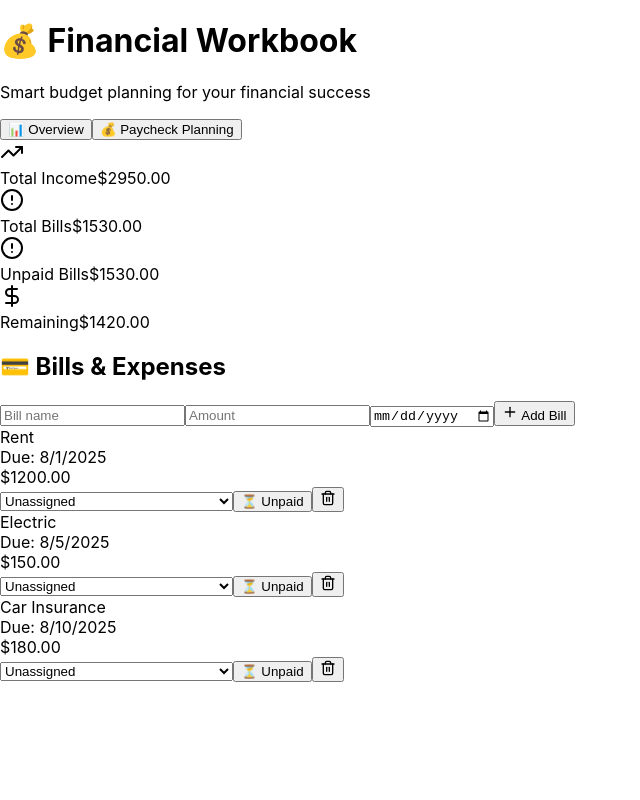
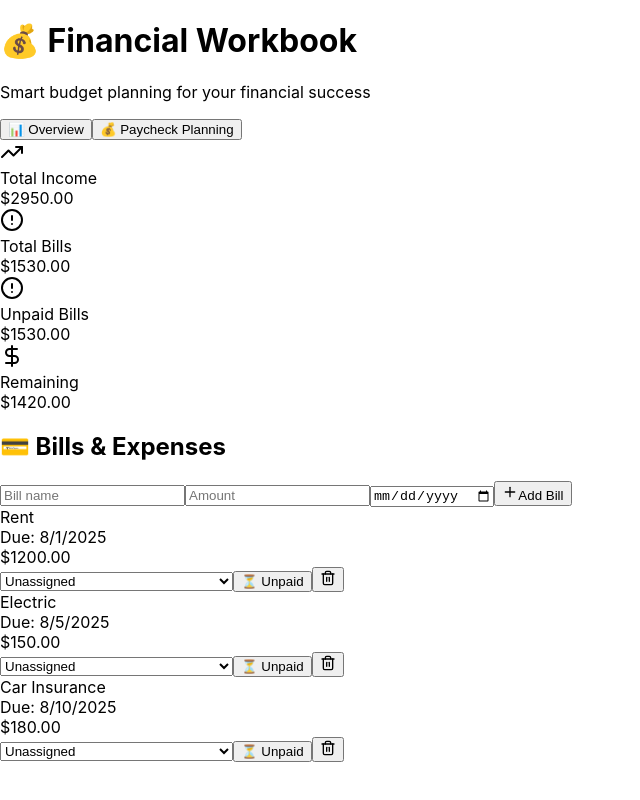
Before and after one commit to knightofren2588/financial-workbook, a React (Create React App) app: page / in a window 1280 px wide. Shown: the whole page, without its empty margins (0-640 px from the left). Built offline with nearby package versions, Linux system fonts and the light colour scheme.

Commit message:
Beautiful glass morphism financial app - no PostCss complexity

```diff
--- a/package.json
+++ b/package.json
@@ -36,5 +36,11 @@
       "last 1 firefox version",
       "last 1 safari version"
     ]
+  },
+  "devDependencies": {
+    "@tailwindcss/postcss7-compat": "^2.2.17",
+    "autoprefixer": "^9.8.8",
+    "postcss": "^7.0.39",
+    "tailwindcss": "^4.1.11"
   }
 }
--- a/src/App.css
+++ b/src/App.css
@@ -1,4 +1,4 @@
-/* Beautiful Financial Workbook CSS */
+/* Beautiful Financial App CSS - No PostCSS Required */
 
 * {
   margin: 0;
@@ -7,9 +7,10 @@
 }
 
 body {
-  font-family: 'Inter', 'Segoe UI', Tahoma, Geneva, Verdana, sans-serif;
+  font-family: 'Inter', 'Segoe UI', system-ui, -apple-system, sans-serif;
   background: linear-gradient(135deg, #667eea 0%, #764ba2 100%);
   min-height: 100vh;
+  color: #1f2937;
 }
 
 .app-container {
@@ -19,99 +20,108 @@ body {
   min-height: 100vh;
 }
 
-/* Header Styling */
-.header-card {
-  background: rgba(255, 255, 255, 0.95);
-  backdrop-filter: blur(20px);
-  border-radius: 20px;
-  padding: 30px;
-  margin-bottom: 30px;
-  box-shadow: 0 20px 40px rgba(0, 0, 0, 0.1);
+/* Glass Card Effect */
+.glass-card {
+  background: rgba(255, 255, 255, 0.9);
+  backdrop-filter: blur(10px);
   border: 1px solid rgba(255, 255, 255, 0.2);
+  border-radius: 16px;
+  box-shadow: 0 8px 32px rgba(0, 0, 0, 0.1);
 }
 
-.header-content {
+/* Header */
+.header {
+  padding: 32px;
   text-align: center;
-  margin-bottom: 25px;
+  margin-bottom: 32px;
 }
 
 .app-title {
-  font-size: 2.5rem;
+  font-size: 3rem;
   font-weight: 800;
-  background: linear-gradient(135deg, #667eea, #764ba2);
+  background: linear-gradient(135deg, #3b82f6, #8b5cf6);
   -webkit-background-clip: text;
   -webkit-text-fill-color: transparent;
   background-clip: text;
-  margin-bottom: 10px;
+  margin-bottom: 16px;
 }
 
 .app-subtitle {
-  font-size: 1.1rem;
+  font-size: 1.125rem;
   color: #6b7280;
-  font-weight: 500;
+  margin-bottom: 32px;
 }
 
 /* View Toggle */
 .view-toggle {
   display: flex;
-  gap: 10px;
+  gap: 16px;
   justify-content: center;
+  flex-wrap: wrap;
 }
 
 .toggle-btn {
-  padding: 12px 24px;
+  padding: 16px 32px;
   border: none;
   border-radius: 12px;
   font-weight: 600;
-  font-size: 1rem;
+  font-size: 1.125rem;
   cursor: pointer;
   transition: all 0.3s ease;
-  background: #f8fafc;
-  color: #64748b;
-  box-shadow: 0 4px 6px rgba(0, 0, 0, 0.05);
+  background: rgba(255, 255, 255, 0.8);
+  color: #374151;
+  box-shadow: 0 4px 6px rgba(0, 0, 0, 0.1);
 }
 
 .toggle-btn:hover {
   transform: translateY(-2px);
-  box-shadow: 0 8px 15px rgba(0, 0, 0, 0.1);
+  box-shadow: 0 8px 15px rgba(0, 0, 0, 0.15);
+  background: rgba(255, 255, 255, 0.9);
 }
 
 .toggle-btn.active.overview {
   background: linear-gradient(135deg, #3b82f6, #1d4ed8);
   color: white;
+  transform: translateY(-2px);
   box-shadow: 0 8px 20px rgba(59, 130, 246, 0.3);
 }
 
 .toggle-btn.active.paychecks {
   background: linear-gradient(135deg, #10b981, #059669);
   color: white;
+  transform: translateY(-2px);
   box-shadow: 0 8px 20px rgba(16, 185, 129, 0.3);
 }
 
+/* Content Sections */
 .content-section {
   display: flex;
   flex-direction: column;
-  gap: 30px;
+  gap: 32px;
+  animation: fadeIn 0.6s ease-out;
+}
+
+@keyframes fadeIn {
+  from {
+    opacity: 0;
+    transform: translateY(20px);
+  }
+  to {
+    opacity: 1;
+    transform: translateY(0);
+  }
 }
 
 /* Stats Grid */
 .stats-grid {
   display: grid;
-  grid-template-columns: repeat(auto-fit, minmax(250px, 1fr));
-  gap: 20px;
-  margin-bottom: 30px;
+  grid-template-columns: repeat(auto-fit, minmax(280px, 1fr));
+  gap: 24px;
+  margin-bottom: 32px;
 }
 
 .stat-card {
-  background: rgba(255, 255, 255, 0.95);
-  backdrop-filter: blur(20px);
-  border-radius: 16px;
-  padding: 25px;
-  display: flex;
-  align-items: center;
-  gap: 15px;
-  box-shadow: 0 10px 30px rgba(0, 0, 0, 0.1);
-  border: 1px solid rgba(255, 255, 255, 0.2);
+  padding: 24px;
   transition: all 0.3s ease;
   position: relative;
   overflow: hidden;
@@ -144,18 +154,25 @@ body {
 }
 
 .stat-card:hover {
-  transform: translateY(-5px);
+  transform: translateY(-4px);
   box-shadow: 0 20px 40px rgba(0, 0, 0, 0.15);
 }
 
+.stat-content {
+  display: flex;
+  align-items: center;
+  gap: 16px;
+}
+
 .stat-icon {
-  width: 50px;
-  height: 50px;
+  width: 60px;
+  height: 60px;
   border-radius: 12px;
   display: flex;
   align-items: center;
   justify-content: center;
   color: white;
+  flex-shrink: 0;
 }
 
 .stat-card.income .stat-icon {
@@ -174,64 +191,53 @@ body {
   background: linear-gradient(135deg, #3b82f6, #60a5fa);
 }
 
-.stat-content {
-  display: flex;
-  flex-direction: column;
+.stat-info {
+  flex: 1;
 }
 
 .stat-label {
-  font-size: 0.9rem;
+  font-size: 0.875rem;
   color: #6b7280;
   font-weight: 500;
-  margin-bottom: 5px;
+  margin-bottom: 4px;
 }
 
 .stat-value {
-  font-size: 1.8rem;
+  font-size: 1.875rem;
   font-weight: 700;
   color: #1f2937;
 }
 
 /* Section Cards */
 .section-card {
-  background: rgba(255, 255, 255, 0.95);
-  backdrop-filter: blur(20px);
-  border-radius: 16px;
-  padding: 30px;
-  box-shadow: 0 10px 30px rgba(0, 0, 0, 0.1);
-  border: 1px solid rgba(255, 255, 255, 0.2);
-}
-
-.section-card.warning {
-  background: rgba(254, 243, 199, 0.95);
-  border: 1px solid rgba(245, 158, 11, 0.2);
+  padding: 32px;
 }
 
 .section-title {
   font-size: 1.5rem;
   font-weight: 700;
   color: #1f2937;
-  margin-bottom: 25px;
+  margin-bottom: 24px;
   display: flex;
   align-items: center;
-  gap: 10px;
+  gap: 8px;
 }
 
-/* Add Form */
+/* Forms */
 .add-form {
   display: grid;
   grid-template-columns: repeat(auto-fit, minmax(200px, 1fr));
-  gap: 15px;
-  padding: 25px;
+  gap: 16px;
+  padding: 24px;
   background: rgba(248, 250, 252, 0.8);
   border-radius: 12px;
-  margin-bottom: 25px;
+  margin-bottom: 24px;
   border: 1px solid rgba(226, 232, 240, 0.5);
 }
 
 .form-input {
   padding: 12px 16px;
-  border: 2px solid #e2e8f0;
+  border: 2px solid #e5e7eb;
   border-radius: 8px;
   font-size: 1rem;
   font-weight: 500;
@@ -245,8 +251,9 @@ body {
   box-shadow: 0 0 0 3px rgba(59, 130, 246, 0.1);
 }
 
-.add-btn {
-  padding: 12px 20px;
+/* Buttons */
+.btn {
+  padding: 12px 24px;
   border: none;
   border-radius: 8px;
   font-weight: 600;
@@ -260,88 +267,107 @@ body {
   box-shadow: 0 4px 6px rgba(0, 0, 0, 0.1);
 }
 
-.add-btn.primary {
+.btn:hover {
+  transform: translateY(-2px);
+  box-shadow: 0 8px 15px rgba(0, 0, 0, 0.15);
+}
+
+.btn-primary {
   background: linear-gradient(135deg, #3b82f6, #1d4ed8);
   color: white;
 }
 
-.add-btn.success {
+.btn-success {
   background: linear-gradient(135deg, #10b981, #059669);
   color: white;
 }
 
-.add-btn:hover {
-  transform: translateY(-2px);
-  box-shadow: 0 8px 15px rgba(0, 0, 0, 0.15);
+.btn-danger {
+  background: rgba(239, 68, 68, 0.1);
+  color: #ef4444;
+}
+
+.btn-danger:hover {
+  background: #ef4444;
+  color: white;
 }
 
 /* Bills List */
 .bills-list {
   display: flex;
   flex-direction: column;
-  gap: 15px;
+  gap: 16px;
 }
 
 .bill-item {
-  display: flex;
-  align-items: center;
-  justify-content: space-between;
   padding: 20px;
   border-radius: 12px;
   transition: all 0.3s ease;
-  border: 2px solid transparent;
+  border-left: 4px solid transparent;
+  background: rgba(255, 255, 255, 0.9);
+  backdrop-filter: blur(10px);
+  box-shadow: 0 4px 6px rgba(0, 0, 0, 0.05);
+}
+
+.bill-item:hover {
+  transform: translateX(4px);
+  box-shadow: 0 8px 25px rgba(0, 0, 0, 0.1);
 }
 
 .bill-item.paid {
-  background: linear-gradient(135deg, #dcfce7, #bbf7d0);
-  border-color: #10b981;
+  background: rgba(236, 253, 245, 0.9);
+  border-left-color: #10b981;
 }
 
 .bill-item.unpaid {
-  background: linear-gradient(135deg, #fef3c7, #fde68a);
-  border-color: #f59e0b;
+  background: rgba(255, 251, 235, 0.9);
+  border-left-color: #f59e0b;
 }
 
-.bill-item:hover {
-  transform: translateX(5px);
-  box-shadow: 0 8px 20px rgba(0, 0, 0, 0.1);
+.bill-content {
+  display: flex;
+  align-items: center;
+  gap: 20px;
+  flex-wrap: wrap;
 }
 
 .bill-info {
   flex: 1;
+  min-width: 200px;
 }
 
 .bill-name {
-  font-size: 1.1rem;
+  font-size: 1.125rem;
   font-weight: 600;
   color: #1f2937;
-  margin-bottom: 5px;
+  margin-bottom: 4px;
 }
 
 .bill-due {
-  font-size: 0.9rem;
+  font-size: 0.875rem;
   color: #6b7280;
   font-weight: 500;
 }
 
 .bill-amount {
-  font-size: 1.3rem;
+  font-size: 1.25rem;
   font-weight: 700;
   color: #1f2937;
-  margin: 0 20px;
+  margin: 0 16px;
 }
 
 .bill-actions {
   display: flex;
   align-items: center;
-  gap: 10px;
+  gap: 12px;
+  flex-wrap: wrap;
 }
 
 .bill-select {
   padding: 8px 12px;
-  border: 2px solid #e2e8f0;
+  border: 2px solid #e5e7eb;
   border-radius: 6px;
-  font-size: 0.9rem;
+  font-size: 0.875rem;
   background: white;
   cursor: pointer;
   transition: all 0.3s ease;
@@ -357,7 +383,7 @@ body {
   border: none;
   border-radius: 20px;
   font-weight: 600;
-  font-size: 0.9rem;
+  font-size: 0.875rem;
   cursor: pointer;
   transition: all 0.3s ease;
 }
@@ -373,41 +399,19 @@ body {
 }
 
 .status-btn:hover {
-  transform: translateY(-2px);
+  transform: translateY(-1px);
   box-shadow: 0 4px 8px rgba(0, 0, 0, 0.15);
 }
 
-.delete-btn {
-  padding: 8px;
-  border: none;
-  background: rgba(239, 68, 68, 0.1);
-  color: #ef4444;
-  border-radius: 6px;
-  cursor: pointer;
-  transition: all 0.3s ease;
-}
-
-.delete-btn:hover {
-  background: #ef4444;
-  color: white;
-  transform: scale(1.1);
-}
-
-/* Paychecks Grid */
+/* Paycheck Cards */
 .paychecks-grid {
   display: grid;
-  grid-template-columns: repeat(auto-fit, minmax(350px, 1fr));
-  gap: 25px;
+  grid-template-columns: repeat(auto-fit, minmax(400px, 1fr));
+  gap: 24px;
 }
 
 .paycheck-card {
-  background: rgba(255, 255, 255, 0.95);
-  backdrop-filter: blur(20px);
-  border-radius: 16px;
-  padding: 25px;
-  box-shadow: 0 10px 30px rgba(0, 0, 0, 0.1);
-  border: 1px solid rgba(255, 255, 255, 0.2);
-  transition: all 0.3s ease;
+  padding: 24px;
   position: relative;
   overflow: hidden;
 }
@@ -424,7 +428,7 @@ body {
 }
 
 .paycheck-card:hover {
-  transform: translateY(-5px);
+  transform: translateY(-4px);
   box-shadow: 0 20px 40px rgba(0, 0, 0, 0.15);
 }
 
@@ -433,29 +437,23 @@ body {
   justify-content: space-between;
   align-items: flex-start;
   margin-bottom: 20px;
+  gap: 16px;
 }
 
-.paycheck-source {
-  font-size: 1.2rem;
+.paycheck-info h3 {
+  font-size: 1.25rem;
   font-weight: 700;
   color: #1f2937;
-  margin-bottom: 5px;
+  margin-bottom: 4px;
 }
 
-.paycheck-date {
+.paycheck-info p {
   color: #6b7280;
   font-weight: 500;
 }
 
-.paycheck-controls {
-  display: flex;
-  flex-direction: column;
-  align-items: flex-end;
-  gap: 10px;
-}
-
 .paycheck-amount {
-  font-size: 1.8rem;
+  font-size: 2rem;
   font-weight: 700;
   background: linear-gradient(135deg, #10b981, #34d399);
   -webkit-background-clip: text;
@@ -463,6 +461,7 @@ body {
   background-clip: text;
 }
 
+/* Assigned Bills */
 .assigned-bills {
   margin-bottom: 20px;
 }
@@ -478,11 +477,16 @@ body {
   display: flex;
   justify-content: space-between;
   align-items: center;
-  padding: 10px 15px;
+  padding: 12px 16px;
   background: rgba(248, 250, 252, 0.8);
   border-radius: 8px;
   margin-bottom: 8px;
   border-left: 3px solid #3b82f6;
+  transition: all 0.3s ease;
+}
+
+.assigned-bill:hover {
+  background: rgba(241, 245, 249, 0.9);
 }
 
 .assigned-bill.paid {
@@ -510,9 +514,10 @@ body {
   border-radius: 8px;
 }
 
+/* Paycheck Summary */
 .paycheck-summary {
   border-top: 2px solid #e5e7eb;
-  padding-top: 15px;
+  padding-top: 16px;
 }
 
 .summary-row {
@@ -526,9 +531,9 @@ body {
 .summary-row.total {
   border-top: 1px solid #e5e7eb;
   padding-top: 8px;
-  margin-top: 10px;
+  margin-top: 12px;
   font-weight: 700;
-  font-size: 1.1rem;
+  font-size: 1.125rem;
 }
 
 .amount.positive {
@@ -539,19 +544,33 @@ body {
   color: #ef4444;
 }
 
-/* Unassigned Bills */
+/* Warning Section */
+.warning-section {
+  background: rgba(254, 243, 199, 0.9);
+  border-left: 4px solid #f59e0b;
+}
+
+.warning-text {
+  color: #92400e;
+  background: rgba(254, 243, 199, 0.6);
+  padding: 12px 16px;
+  border-radius: 8px;
+  border-left: 3px solid #f59e0b;
+  margin-top: 16px;
+}
+
 .unassigned-bills {
   display: flex;
   flex-direction: column;
   gap: 12px;
-  margin-bottom: 20px;
+  margin-bottom: 16px;
 }
 
 .unassigned-bill {
   display: flex;
   justify-content: space-between;
   align-items: center;
-  padding: 15px 20px;
+  padding: 16px 20px;
   background: rgba(254, 252, 232, 0.8);
   border-radius: 8px;
   border-left: 4px solid #f59e0b;
@@ -568,37 +587,28 @@ body {
 }
 
 .unassigned-due {
-  font-size: 0.9rem;
+  font-size: 0.875rem;
   color: #a16207;
 }
 
 .unassigned-amount {
   font-weight: 700;
   color: #92400e;
-  font-size: 1.1rem;
-}
-
-.warning-text {
-  color: #92400e;
-  font-size: 0.95rem;
-  background: rgba(254, 243, 199, 0.6);
-  padding: 12px 16px;
-  border-radius: 8px;
-  border-left: 3px solid #f59e0b;
+  font-size: 1.125rem;
 }
 
 /* Mobile Responsiveness */
 @media (max-width: 768px) {
   .app-container {
-    padding: 15px;
+    padding: 16px;
   }
 
-  .header-card {
-    padding: 20px;
+  .header {
+    padding: 24px 16px;
   }
 
   .app-title {
-    font-size: 2rem;
+    font-size: 2.5rem;
   }
 
   .stats-grid {
@@ -609,10 +619,10 @@ body {
     grid-template-columns: 1fr;
   }
 
-  .bill-item {
+  .bill-content {
     flex-direction: column;
     align-items: flex-start;
-    gap: 15px;
+    gap: 12px;
   }
 
   .bill-actions {
@@ -626,28 +636,23 @@ body {
 
   .paycheck-header {
     flex-direction: column;
-    gap: 15px;
+    align-items: flex-start;
+    gap: 12px;
   }
 
   .view-toggle {
     flex-direction: column;
+    align-items: center;
+  }
+
+  .toggle-btn {
+    width: 200px;
   }
 }
 
-/* Smooth animations */
-@keyframes fadeIn {
-  from {
-    opacity: 0;
-    transform: translateY(20px);
-  }
-  to {
-    opacity: 1;
-    transform: translateY(0);
-  }
-}
-
-.content-section {
-  animation: fadeIn 0.6s ease-out;
+/* Smooth scrolling */
+html {
+  scroll-behavior: smooth;
 }
 
 /* Custom scrollbar */
--- a/src/App.js
+++ b/src/App.js
@@ -133,11 +133,10 @@ const FinancialWorkbook = () => {
 
   return (
     <div className="app-container">
-      <div className="header-card">
-        <div className="header-content">
+      {/* Header */}
+      <div className="glass-card header">
         <h1 className="app-title">💰 Financial Workbook</h1>
         <p className="app-subtitle">Smart budget planning for your financial success</p>
-        </div>
 
         {/* View Toggle */}
         <div className="view-toggle">
@@ -160,52 +159,60 @@ const FinancialWorkbook = () => {
         <div className="content-section">
           {/* Summary Cards */}
           <div className="stats-grid">
-            <div className="stat-card income">
+            <div className="glass-card stat-card income">
+              <div className="stat-content">
                 <div className="stat-icon">
                   <TrendingUp size={24} />
                 </div>
-              <div className="stat-content">
-                <span className="stat-label">Total Income</span>
-                <span className="stat-value">{formatCurrency(totalIncome)}</span>
+                <div className="stat-info">
+                  <div className="stat-label">Total Income</div>
+                  <div className="stat-value">{formatCurrency(totalIncome)}</div>
+                </div>
               </div>
             </div>
 
-            <div className="stat-card bills">
+            <div className="glass-card stat-card bills">
+              <div className="stat-content">
                 <div className="stat-icon">
                   <AlertCircle size={24} />
                 </div>
-              <div className="stat-content">
-                <span className="stat-label">Total Bills</span>
-                <span className="stat-value">{formatCurrency(totalBills)}</span>
+                <div className="stat-info">
+                  <div className="stat-label">Total Bills</div>
+                  <div className="stat-value">{formatCurrency(totalBills)}</div>
+                </div>
               </div>
             </div>
 
-            <div className="stat-card unpaid">
+            <div className="glass-card stat-card unpaid">
+              <div className="stat-content">
                 <div className="stat-icon">
                   <AlertCircle size={24} />
                 </div>
-              <div className="stat-content">
-                <span className="stat-label">Unpaid Bills</span>
-                <span className="stat-value">{formatCurrency(totalUnpaid)}</span>
+                <div className="stat-info">
+                  <div className="stat-label">Unpaid Bills</div>
+                  <div className="stat-value">{formatCurrency(totalUnpaid)}</div>
+                </div>
               </div>
             </div>
 
-            <div className="stat-card remaining">
+            <div className="glass-card stat-card remaining">
+              <div className="stat-content">
                 <div className="stat-icon">
                   <DollarSign size={24} />
                 </div>
-              <div className="stat-content">
-                <span className="stat-label">Remaining</span>
-                <span className="stat-value">{formatCurrency(totalIncome - totalBills)}</span>
+                <div className="stat-info">
+                  <div className="stat-label">Remaining</div>
+                  <div className="stat-value">{formatCurrency(totalIncome - totalBills)}</div>
+                </div>
               </div>
             </div>
           </div>
 
           {/* Bills Section */}
-          <div className="section-card">
+          <div className="glass-card section-card">
             <h2 className="section-title">💳 Bills & Expenses</h2>
 
-            {/* Add New Bill */}
+            {/* Add New Bill Form */}
             <div className="add-form">
               <input
                 type="text"
@@ -229,9 +236,10 @@ const FinancialWorkbook = () => {
               />
               <button
                 onClick={addBill}
-                className="add-btn primary"
+                className="btn btn-primary"
               >
-                <Plus size={16} /> Add Bill
+                <Plus size={16} />
+                <span>Add Bill</span>
               </button>
             </div>
 
@@ -239,6 +247,7 @@ const FinancialWorkbook = () => {
             <div className="bills-list">
               {bills.map(bill => (
                 <div key={bill.id} className={`bill-item ${bill.isPaid ? 'paid' : 'unpaid'}`}>
+                  <div className="bill-content">
                     <div className="bill-info">
                       <div className="bill-name">{bill.name}</div>
                       <div className="bill-due">Due: {formatDate(bill.dueDate)}</div>
@@ -265,10 +274,11 @@ const FinancialWorkbook = () => {
                       </button>
                       <button
                         onClick={() => deleteBill(bill.id)}
-                      className="delete-btn"
+                        className="btn btn-danger"
                       >
                         <Trash2 size={16} />
                       </button>
+                    </div>
                   </div>
                 </div>
               ))}
@@ -280,7 +290,7 @@ const FinancialWorkbook = () => {
       {activeView === 'paychecks' && (
         <div className="content-section">
           {/* Add New Paycheck */}
-          <div className="section-card">
+          <div className="glass-card section-card">
             <h2 className="section-title">➕ Add New Paycheck</h2>
             <div className="add-form">
               <input
@@ -306,9 +316,10 @@ const FinancialWorkbook = () => {
               />
               <button
                 onClick={addPaycheck}
-                className="add-btn success"
+                className="btn btn-success"
               >
-                <Plus size={16} /> Add Paycheck
+                <Plus size={16} />
+                <span>Add Paycheck</span>
               </button>
             </div>
           </div>
@@ -318,17 +329,18 @@ const FinancialWorkbook = () => {
             {paychecks.map(paycheck => {
               const details = getPaycheckDetails(paycheck);
               return (
-                <div key={paycheck.id} className="paycheck-card">
+                <div key={paycheck.id} className="glass-card paycheck-card">
                   <div className="paycheck-header">
                     <div className="paycheck-info">
-                      <h3 className="paycheck-source">{paycheck.source}</h3>
-                      <p className="paycheck-date">{formatDate(paycheck.date)}</p>
+                      <h3>{paycheck.source}</h3>
+                      <p>{formatDate(paycheck.date)}</p>
                     </div>
-                    <div className="paycheck-controls">
+                    <div>
                       <div className="paycheck-amount">{formatCurrency(paycheck.amount)}</div>
                       <button
                         onClick={() => deletePaycheck(paycheck.id)}
-                        className="delete-btn"
+                        className="btn btn-danger"
+                        style={{ marginTop: '8px', padding: '8px' }}
                       >
                         <Trash2 size={16} />
                       </button>
@@ -354,7 +366,7 @@ const FinancialWorkbook = () => {
                   <div className="paycheck-summary">
                     <div className="summary-row">
                       <span>Paycheck Amount:</span>
-                      <span className="amount">{formatCurrency(paycheck.amount)}</span>
+                      <span>{formatCurrency(paycheck.amount)}</span>
                     </div>
                     <div className="summary-row">
                       <span>Assigned Bills:</span>
@@ -374,7 +386,7 @@ const FinancialWorkbook = () => {
 
           {/* Unassigned Bills */}
           {bills.filter(bill => !bill.assignedPaycheckId).length > 0 && (
-            <div className="section-card warning">
+            <div className="glass-card section-card warning-section">
               <h3 className="section-title">⚠️ Unassigned Bills</h3>
               <div className="unassigned-bills">
                 {bills.filter(bill => !bill.assignedPaycheckId).map(bill => (
```
Also changed, not shown: 1 other file (tests, documents, lock files or other folders). Lines whose indentation alone changed are shown as unchanged.
